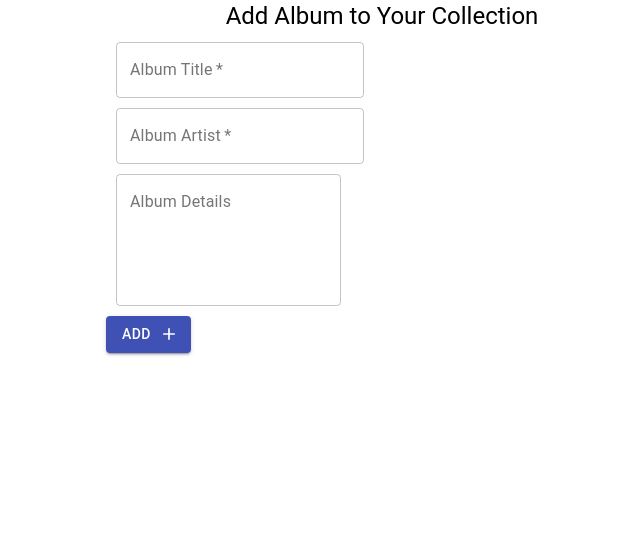
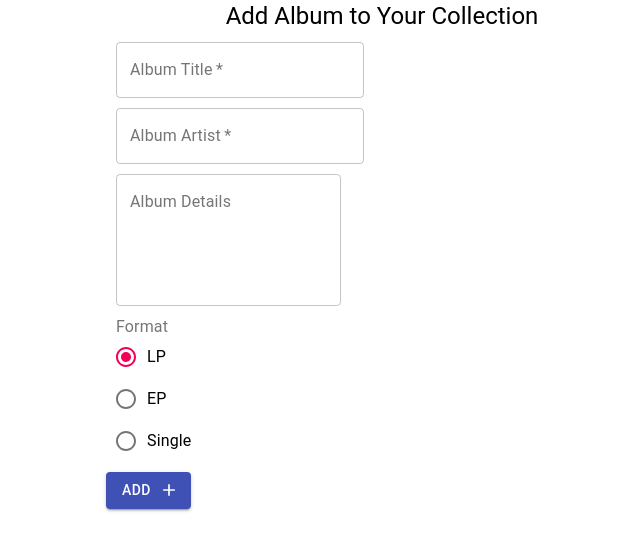
Before and after one commit to ZuzaUsakiewicz/album-collection-material-ui, a React (Create React App) app: page /createalbum in a window 1280 px wide. Shown: the top 550 px of the page, without its empty margins (258-898 px from the left). Built offline with nearby package versions, Linux system fonts and the light colour scheme.

Commit message:
add radio group to form

```diff
--- a/src/pages/CreateAlbum.js
+++ b/src/pages/CreateAlbum.js
@@ -5,6 +5,11 @@
 import AddIcon from "@material-ui/icons/Add";
 import TextField from "@material-ui/core/TextField";
 import { makeStyles } from "@material-ui/core";
+import RadioGroup from "@material-ui/core/RadioGroup";
+import FormControlLabel from "@material-ui/core/FormControlLabel";
+import Radio from "@material-ui/core/Radio";
+import FormControl from "@material-ui/core/FormControl";
+import FormLabel from "@material-ui/core/FormLabel";
 
 const useStyles = makeStyles({
   field: {
@@ -20,6 +25,7 @@
   const [details, setDetails] = useState("");
   const [albumError, setAlbumError] = useState(false);
   const [artistError, setArtistError] = useState(false);
+  const [format, setFormat] = useState("LP");
 
   const handleSubmit = (e) => {
     e.preventDefault();
@@ -66,6 +72,21 @@
           multiline
           rows={5}
         />
+        <FormControl className={classes.field}>
+          <FormLabel>Format</FormLabel>
+          <RadioGroup
+            value={format}
+            onChange={(e) => setFormat(e.target.value)}
+          >
+            <FormControlLabel value="LP" control={<Radio />} label="LP" />
+            <FormControlLabel value="EP" control={<Radio />} label="EP" />
+            <FormControlLabel
+              value="Single"
+              control={<Radio />}
+              label="Single"
+            />
+          </RadioGroup>
+        </FormControl>
         <Button
           type="submit"
           variant="contained"
```
